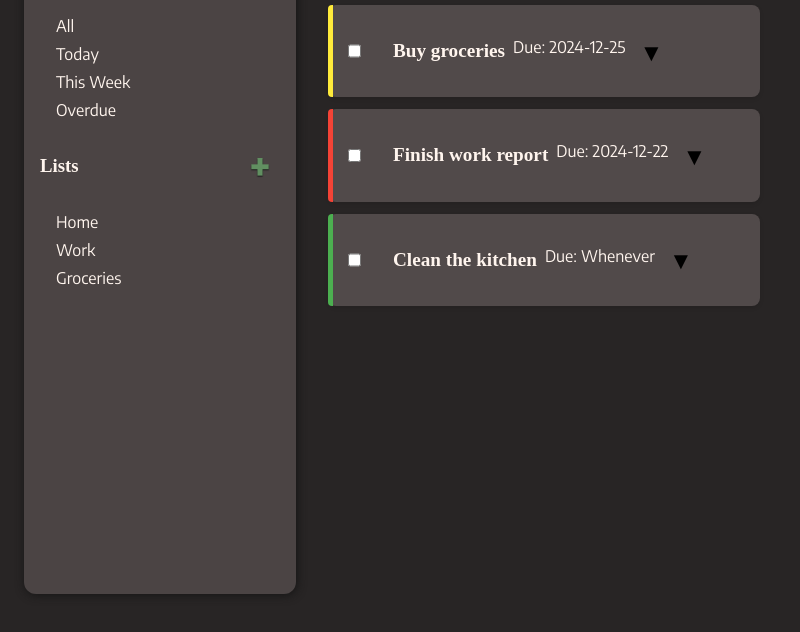
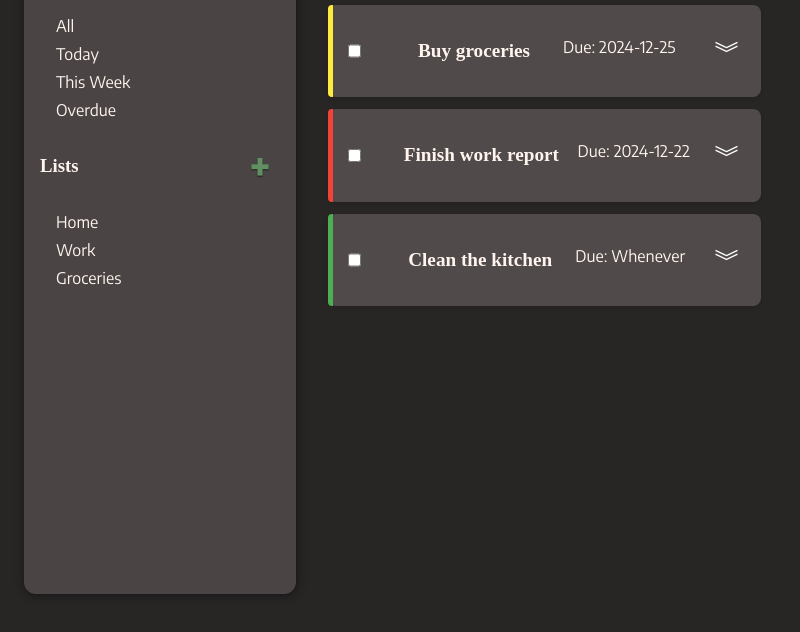
Before and after one commit to FukcThat/Do-List, a website built with webpack: page src/template.html in a window 1280 px wide. Shown: the part 102-734 px from the top of the page, without its empty margins (0-800 px from the left). Built offline with nearby package versions, Linux system fonts and the light colour scheme; a web font is replaced by a local one.

Commit message:
FIX: Changed chevron style and fixed rotation on expansion

```diff
--- a/src/styles.css
+++ b/src/styles.css
@@ -110,6 +110,7 @@ button {
 /* General Task Container */
 .current-task-list .task-item {
   display: flex;
+  justify-content: space-between;
   width: 100%;
   gap: 8px;
   border-radius: 8px;
@@ -193,6 +194,7 @@ button {
 .chevron-btn {
   background: none;
   border: none;
+  color: white;
   font-size: 1.5rem;
   cursor: pointer;
   transform: rotate(0deg);
--- a/src/taskHandler.js
+++ b/src/taskHandler.js
@@ -152,7 +152,7 @@ const taskHandler = (() => {
 
     if (form.style.display === "none") {
       form.style.display = "flex";
-      populateFormInputs(form, task);
+      // populateFormInputs(form, task);
       chevronButton.classList.add("open");
     } else {
       form.style.display = "none";
@@ -296,10 +296,10 @@ const taskHandler = (() => {
         "task-due-date"
       );
 
-      const chevronButton = createElement("button", "▼", ["chevron-btn"]);
-      chevronButton.addEventListener("click", () =>
-        toggleTaskExpansion(taskElement, task)
-      );
+      const chevronButton = createElement("button", "︾", ["chevron-btn"]);
+      chevronButton.addEventListener("click", () => {
+        toggleTaskExpansion(taskElement, task);
+      });
 
       const editTaskForm = createEditTaskForm(task);
       editTaskForm.style.display = "none";
```
Also changed, not shown: dist/main.js.
